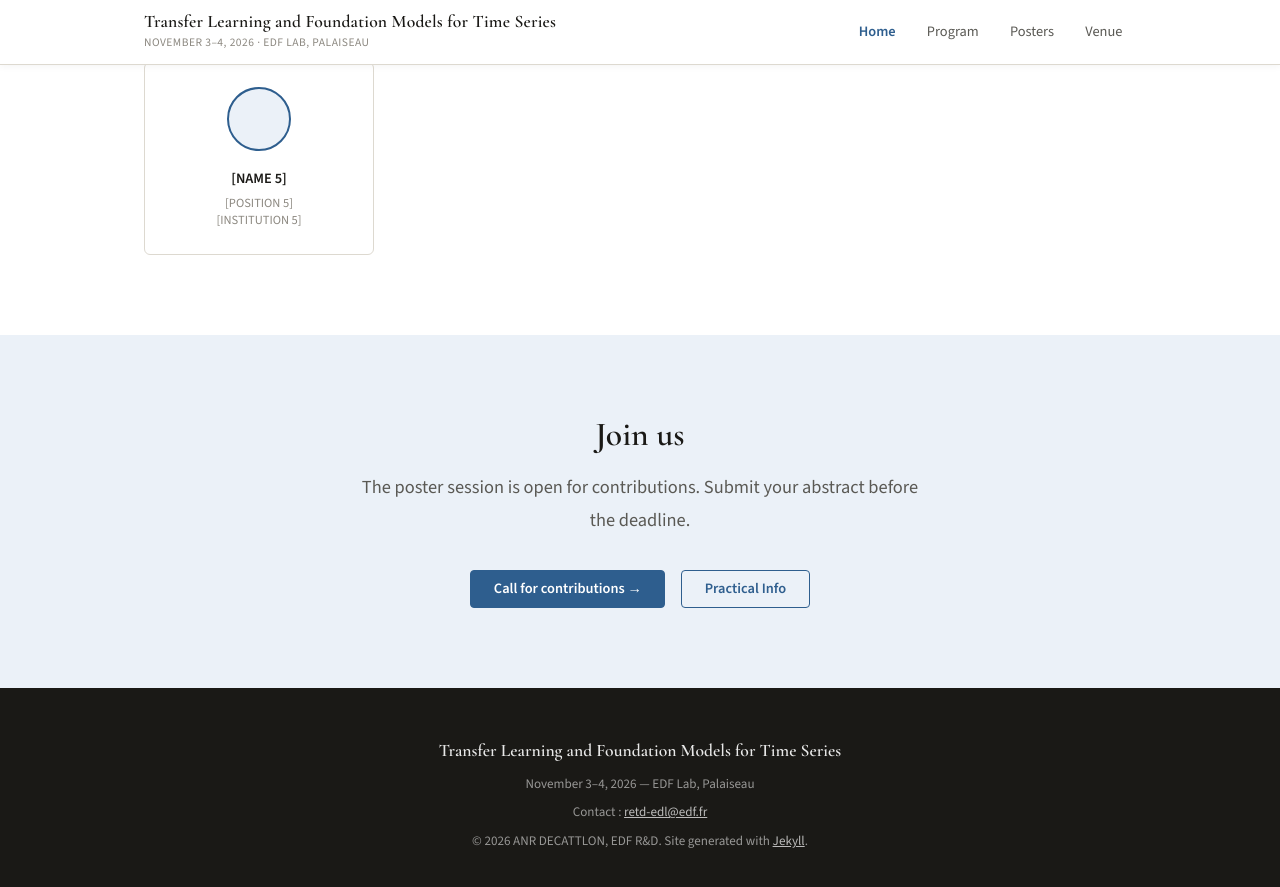
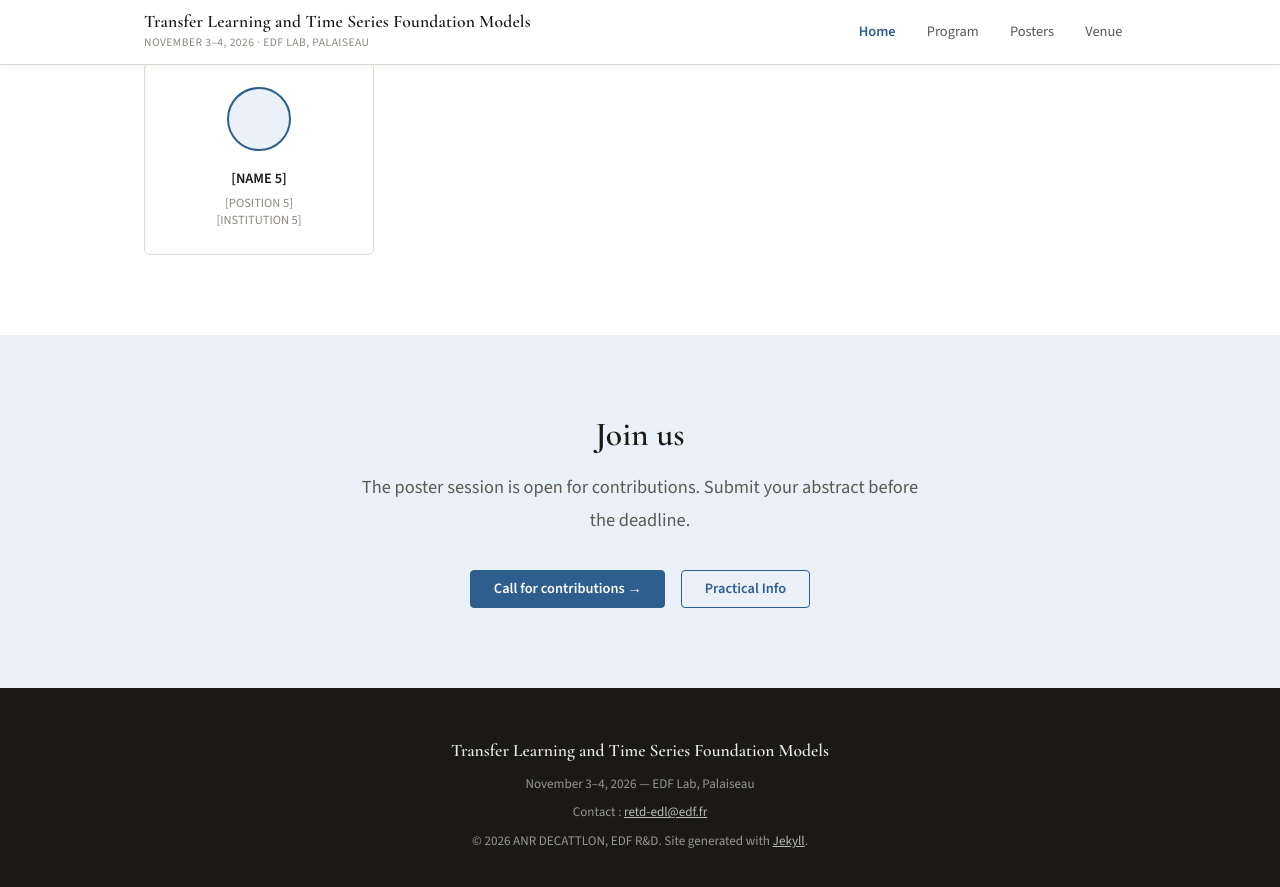
Before and after one commit to yvenn-amara/DECATTLON, a Jekyll site: the page built from index.md, in a window 1280 px wide and 900 px high, scrolled down 1587 px. Shown: the top 887 px of the window. Built offline with Jekyll 4.4.1, drawn with Linux system fonts in a browser that asks for light colours.

Commit message:
Update title in _config.yml

```diff
--- a/_config.yml
+++ b/_config.yml
@@ -1,4 +1,4 @@
-title: "Transfer Learning and Foundation Models for Time Series"
+title: "Transfer Learning and Time Series Foundation Models"
 description: "Transfer Learning and Foundation Models for Time Series"
 baseurl: "/DECATTLON"
 url: "https://yvenn-amara.github.io"
```
